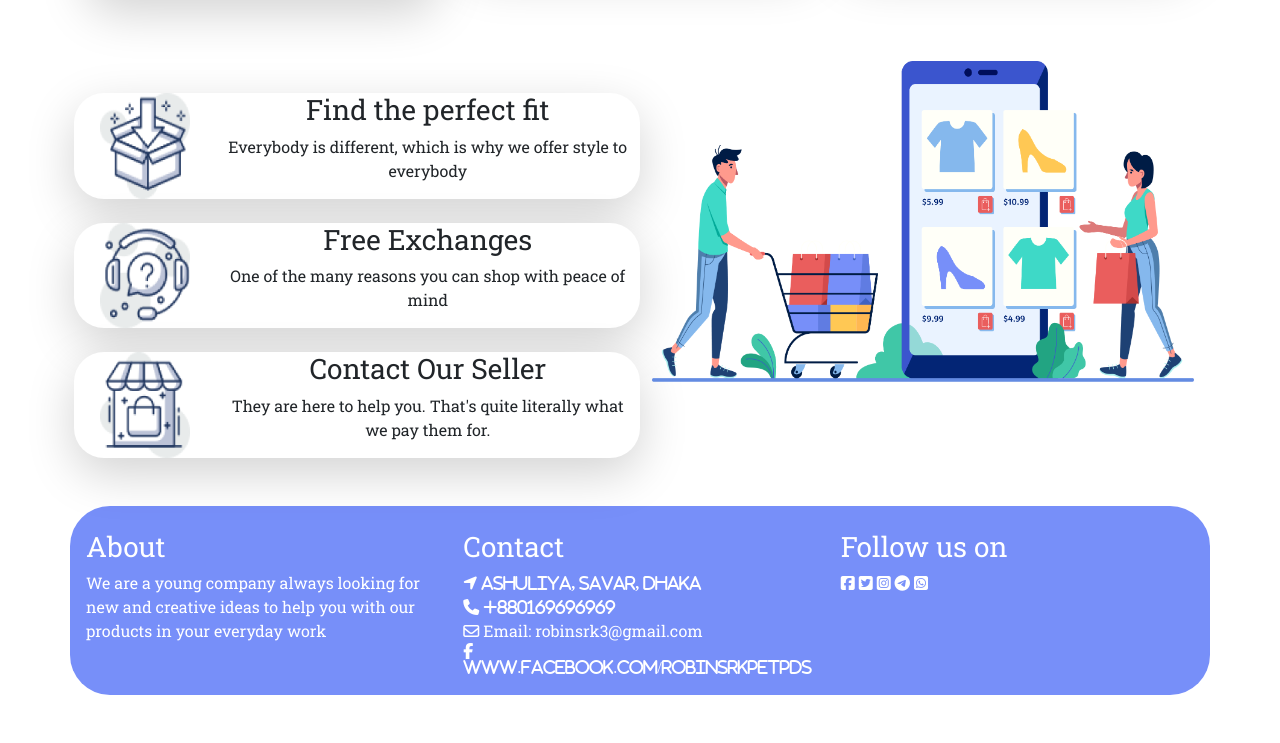
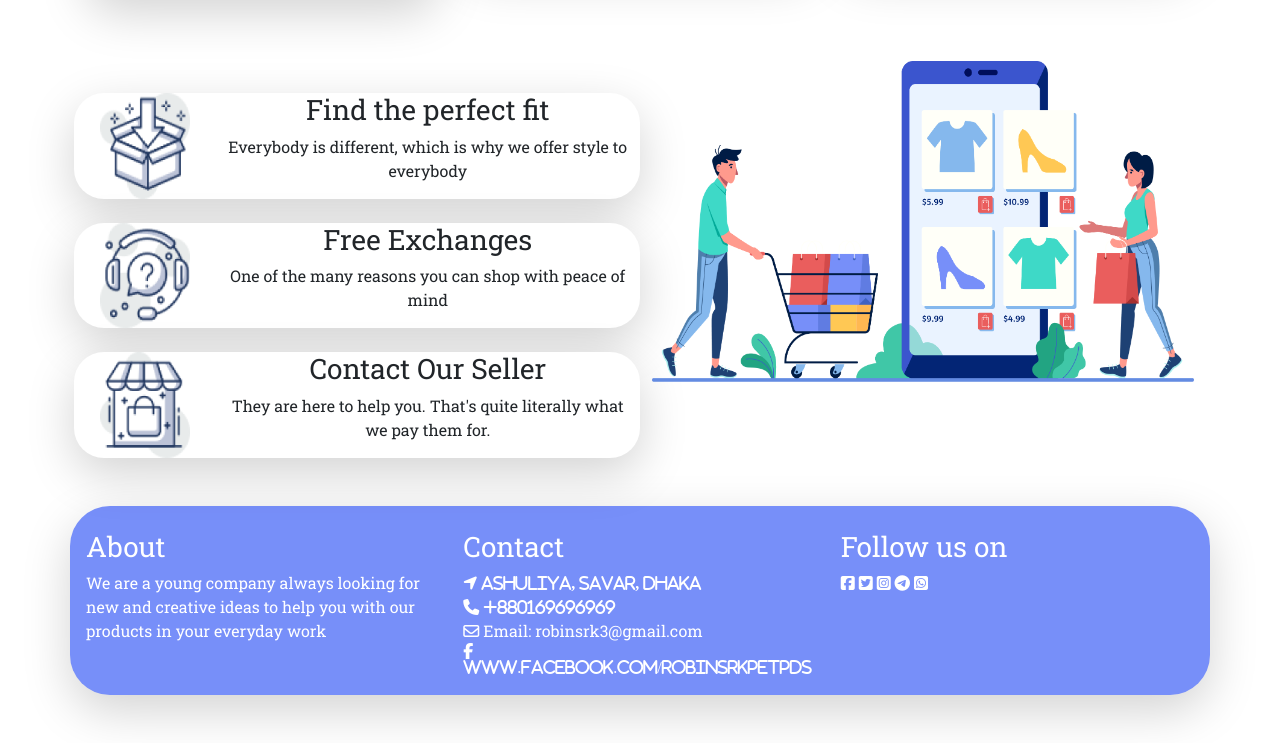
Before and after one commit to robinsrk/programming-hero-assignment-2, a plain HTML site: page index.html in a window 1280 px wide. Shown: the part 2267-3010 px from the top of the page. Drawn offline with nearby package versions, Linux system fonts and the light colour scheme.

Commit message:
added shadow

```diff
--- a/index.html
+++ b/index.html
@@ -235,7 +235,7 @@
 			</section>
 		</main>
 		<footer class="newsletter my-5">
-			<div class="subscription container pt-2 text-white">
+			<div class="subscription container pt-2 text-white shadow-lg">
 				<div class="row">
 					<div class="col-lg-4 col-sm-12 py-3">
 						<h3>About</h3>
```
